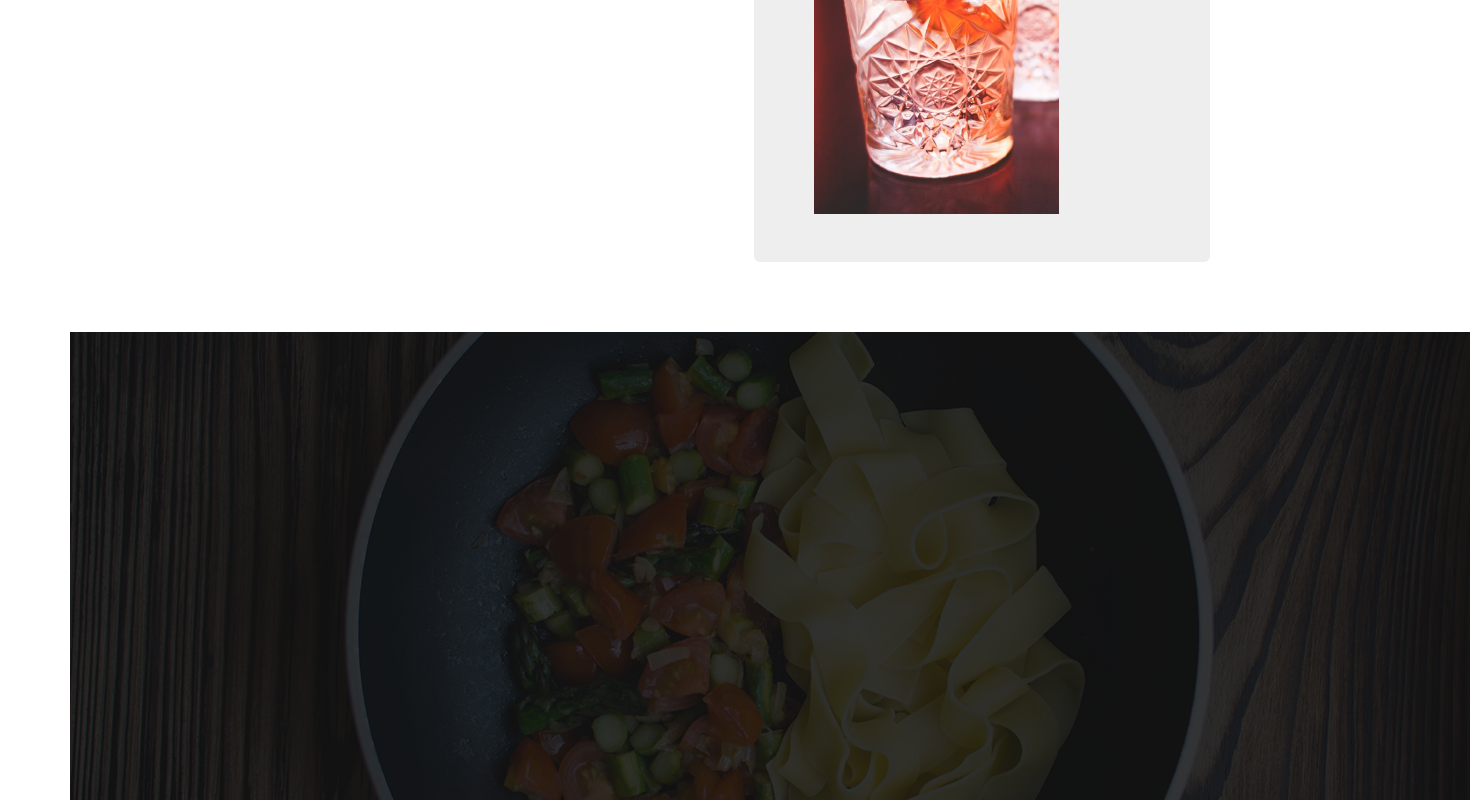
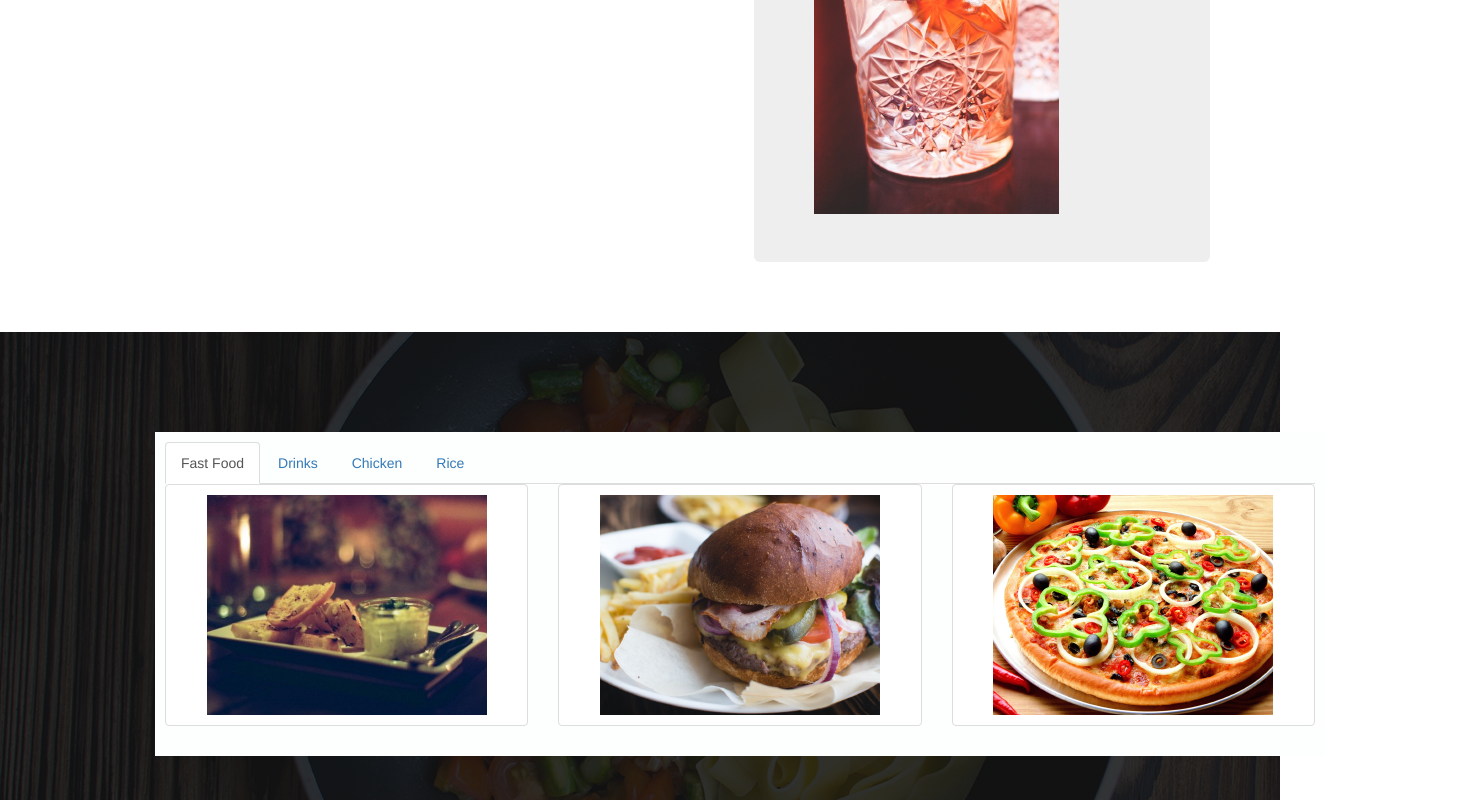
Before and after one commit to sami-mai/anitas-kitchen-IP, a plain HTML site: page index.html in a window 1280 px wide. Shown: the part 2000-2800 px from the top of the page, 1470 px wide, since content can reach past the window. Drawn offline with nearby package versions, Linux system fonts and the light colour scheme.

Commit message:
add tabs to second section

```diff
--- a/css/styles.css
+++ b/css/styles.css
@@ -3,17 +3,16 @@ html {
   font-family: "Arvo", serif;
 }
 
-
-/*.hamburger {
+#hamburger {
   text-align: left;
-}*/
+}
 
 .header {
   background-image: url("../img/backgrounds/landing.jpg");
   padding: 130px;
 }
 
-.background {
+.head-content {
   text-align: center;
 }
 
@@ -99,3 +98,23 @@ html {
   margin-top: 40px;
   margin-bottom: 40px;
 }
+
+.section2 {
+  background-image: url("../img/backgrounds/foodsBg.jpg");
+  /*padding: 10px;*/
+}
+
+#foods-tab {
+  padding: 100px;
+  text-align: center;
+}
+
+#tabs {
+  background-color: #FDFEFE;
+  padding: 10px;
+  text-align: center;
+}
+
+.thumbnail {
+  padding: 10px;
+}
--- a/index.html
+++ b/index.html
@@ -15,12 +15,10 @@
 
   <header>
     <div class="header">
-      <button type="button" class="btn btn-default" aria-label="hamburger">
+      <button id="hambuger" type="button" class="btn btn-default" aria-label="hamburger">
         <span class="glyphicon glyphicon-menu-hamburger" aria-hidden="true"></span>
       </button>
-
-      <div class="background">
-
+      <div class="head-content">
         <div class="logo">
           <img id="logo" src="img/logoBig.png" alt="logo">
         </div>
@@ -28,7 +26,6 @@
           <p>We Provide The Best Food</p>
           <p>At The <strong>Right Price</strong></p>
         </div>
-
       </div>
     </div>
   </header>
@@ -99,12 +96,48 @@
         </div>
       </div>
     </div>
-    <div class="container">
-      <img src="img/backgrounds/foodsBg.jpg" alt="foodsBg">
-      <img src="img/fastfood/chickenBurger.jpg" alt="chickenBurger">
-      <img src="img/fastfood/beefBurger.jpg" alt="beefBurger">
-      <img src="img/fastfood/chickenPizza.jpg" alt="chickenPizza">
+
+    <div class="section2">
+      <div id="foods-tab" class="container">
+        <div id="tabs" class="container">
+          <!-- Nav tabs -->
+          <ul class="nav nav-tabs" role="tablist">
+            <li role="presentation" class="active"><a href="#fastFood" aria-controls="home" role="tab" data-toggle="tab">Fast Food</a></li>
+            <li role="presentation"><a href="#drink" aria-controls="profile" role="tab" data-toggle="tab">Drinks</a></li>
+            <li role="presentation"><a href="#chicken" aria-controls="messages" role="tab" data-toggle="tab">Chicken</a></li>
+            <li role="presentation"><a href="#rice" aria-controls="settings" role="tab" data-toggle="tab">Rice</a></li>
+          </ul>
+
+          <!-- Tab panes -->
+          <div class="tab-content">
+            <div role="tabpanel" class="tab-pane active" id="fastFood">
+              <div class="row">
+
+                <div class="col-md-4">
+                  <a href="#" class="thumbnail">
+                <img src="img/fastfood/chickenBurger.jpg" alt="chickenBurger">
+                </a>
+                </div>
+                <div class="col-md-4">
+                  <a href="#" class="thumbnail">
+                <img src="img/fastfood/beefBurger.jpg" alt="beefBurger">
+                </a>
+                </div>
+                <div class="col-md-4">
+                  <a href="#" class="thumbnail">
+                <img src="img/fastfood/chickenPizza.jpg" alt="chickenPizza">
+                </a>
+                </div>
+              </div>
+              <div role="tabpanel" class="tab-pane" id="drink"></div>
+              <div role="tabpanel" class="tab-pane" id="chicken"></div>
+              <div role="tabpanel" class="tab-pane" id="rice"></div>
+            </div>
+          </div>
+        </div>
+      </div>
     </div>
+
     <div class="container">
       <div class="rows">
         <div class="col-md-8">
```
